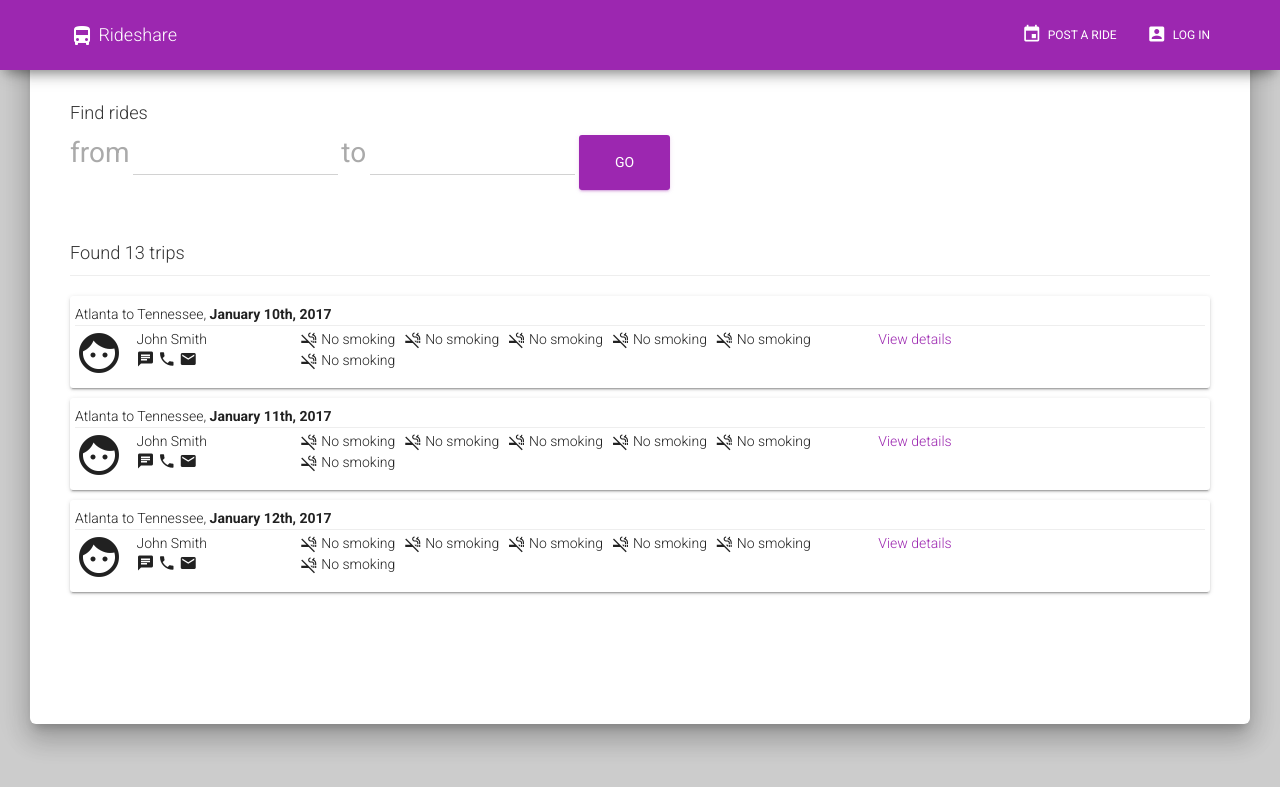
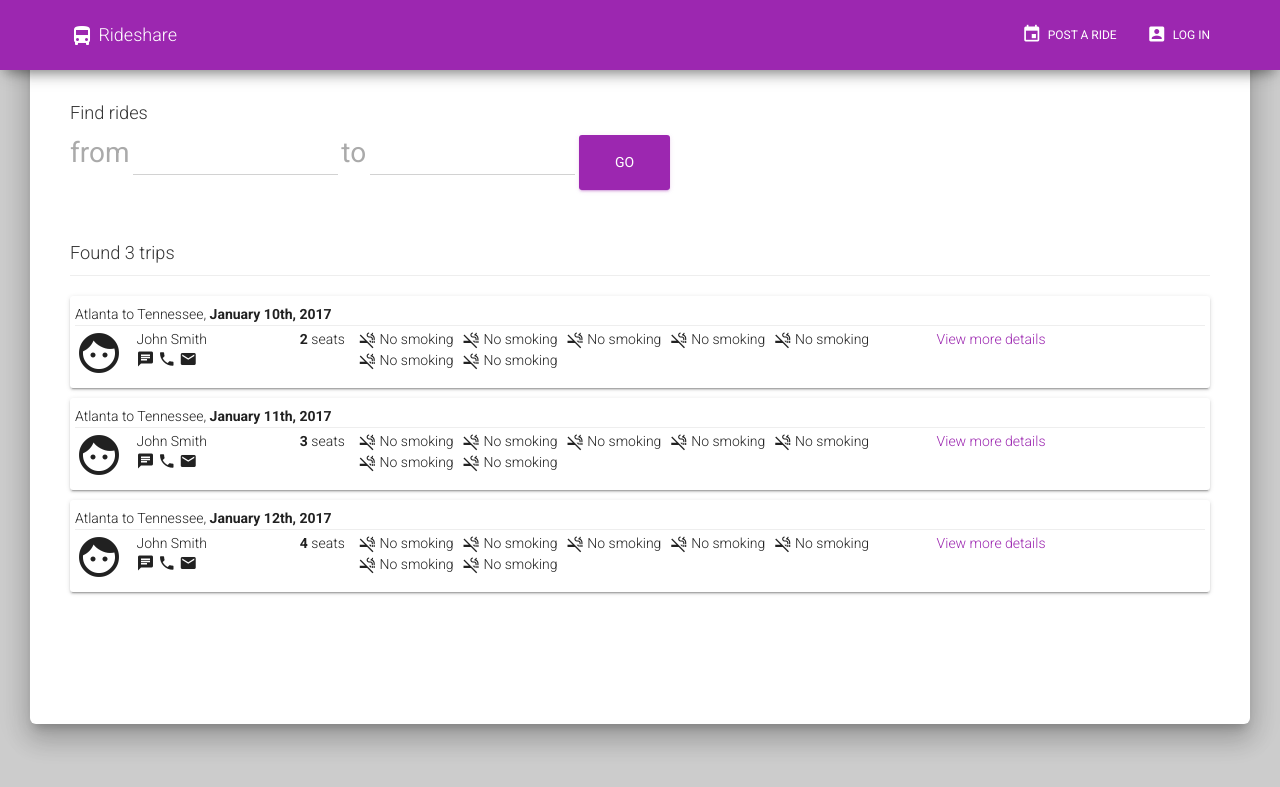
Before and after one commit to rohit-pathak/rideshare-mocks, a Flask app: page / in a window 1280 px wide. Shown: the top 787 px of the page. Run offline with Flask 2, Linux system fonts and the light colour scheme; some libraries are stand-ins or nearby versions.

Commit message:
Add seats available column

```diff
--- a/templates/index.html
+++ b/templates/index.html
@@ -63,7 +63,7 @@
   <button type="submit" class="btn btn-primary btn-lg">Go</button>
 </form>
 
-<h4 class="page-header">Found 13 trips</h4>
+<h4 class="page-header">Found 3 trips</h4>
 {% for i in range(3) %}
 <div class="card trip">
   <h6 class="page-header">Atlanta to Tennessee, <strong>January {{i + 10}}th, 2017</strong></h6>
@@ -76,7 +76,11 @@
     <i class="material-icons md-18">phone</i>
     <i class="material-icons md-18">email</i>
   </div>
+  <div class="spaces">
+    <div><strong>{{i + 2}}</strong> seats</div>
+  </div>
   <div class="travel-info">
+    <div><i class="material-icons md-18">smoke_free</i> No smoking</div>
     <div><i class="material-icons md-18">smoke_free</i> No smoking</div>
     <div><i class="material-icons md-18">smoke_free</i> No smoking</div>
     <div><i class="material-icons md-18">smoke_free</i> No smoking</div>
@@ -85,7 +89,7 @@
     <div><i class="material-icons md-18">smoke_free</i> No smoking</div>
   </div>
   <div class="view-details">
-    <a href="#">View details</a>
+    <a href="#">View more details</a>
   </div>
 </div>
 {% endfor %}
```
